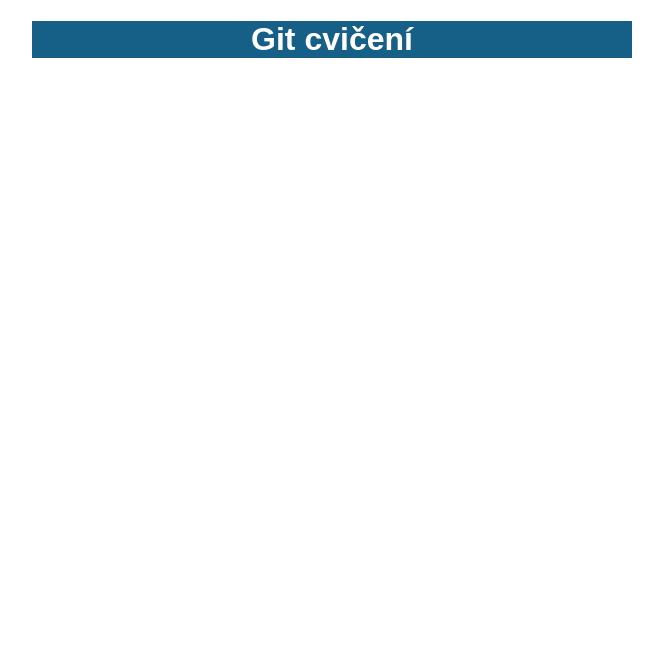
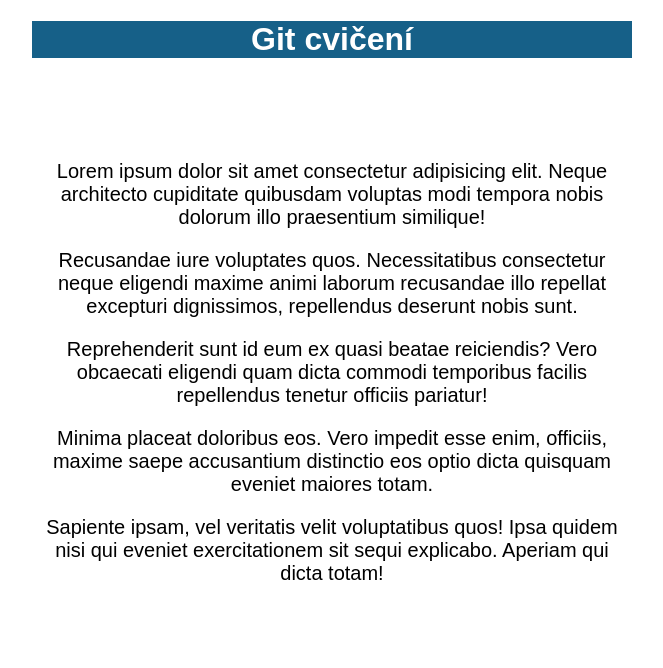
Before and after one commit to GabciKa/git-cviceni, a plain HTML site: page index.html in a window 1280 px wide. Shown: the whole page, without its empty margins (308-971 px from the left). Drawn offline with Linux system fonts and the light colour scheme.

Commit message:
přidána sekce main a její styly

```diff
--- a/index.html
+++ b/index.html
@@ -11,5 +11,14 @@
 <header>
     <h1>Git cvičení</h1>
     </header>
+
+<main>
+    <p>Lorem ipsum dolor sit amet consectetur adipisicing elit. Neque architecto cupiditate quibusdam voluptas modi tempora nobis dolorum illo praesentium similique!</p>
+    <p>Recusandae iure voluptates quos. Necessitatibus consectetur neque eligendi maxime animi laborum recusandae illo repellat excepturi dignissimos, repellendus deserunt nobis sunt.</p>
+    <p>Reprehenderit sunt id eum ex quasi beatae reiciendis? Vero obcaecati eligendi quam dicta commodi temporibus facilis repellendus tenetur officiis pariatur!</p>
+    <p>Minima placeat doloribus eos. Vero impedit esse enim, officiis, maxime saepe accusantium distinctio eos optio dicta quisquam eveniet maiores totam.</p>
+    <p>Sapiente ipsam, vel veritatis velit voluptatibus quos! Ipsa quidem nisi qui eveniet exercitationem sit sequi explicabo. Aperiam qui dicta totam!</p>
+</main>
+
 </body>
 </html>
--- a/style.css
+++ b/style.css
@@ -9,3 +9,8 @@ header {
     background-color: #166088;
     color: white;
 }
+
+main {
+	padding: 3em 0;
+	font-size: 20px;
+}x
```
